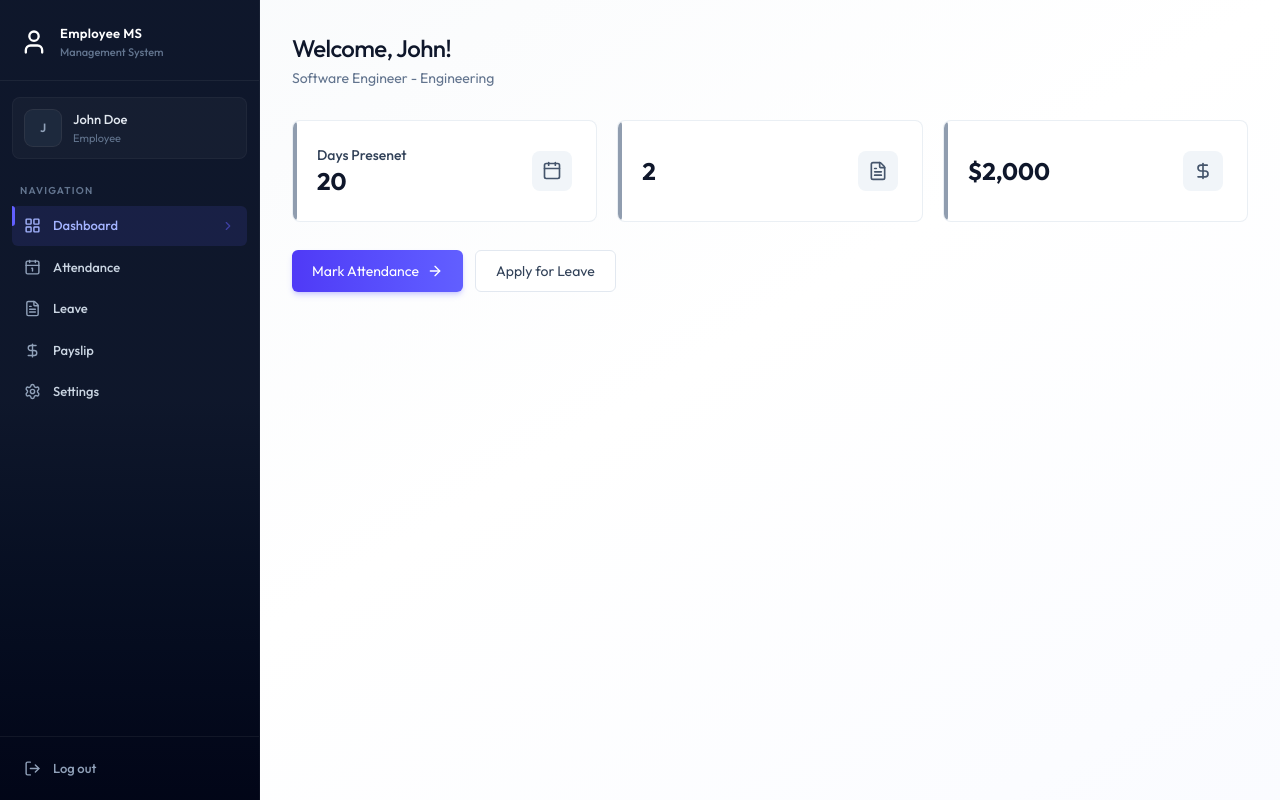
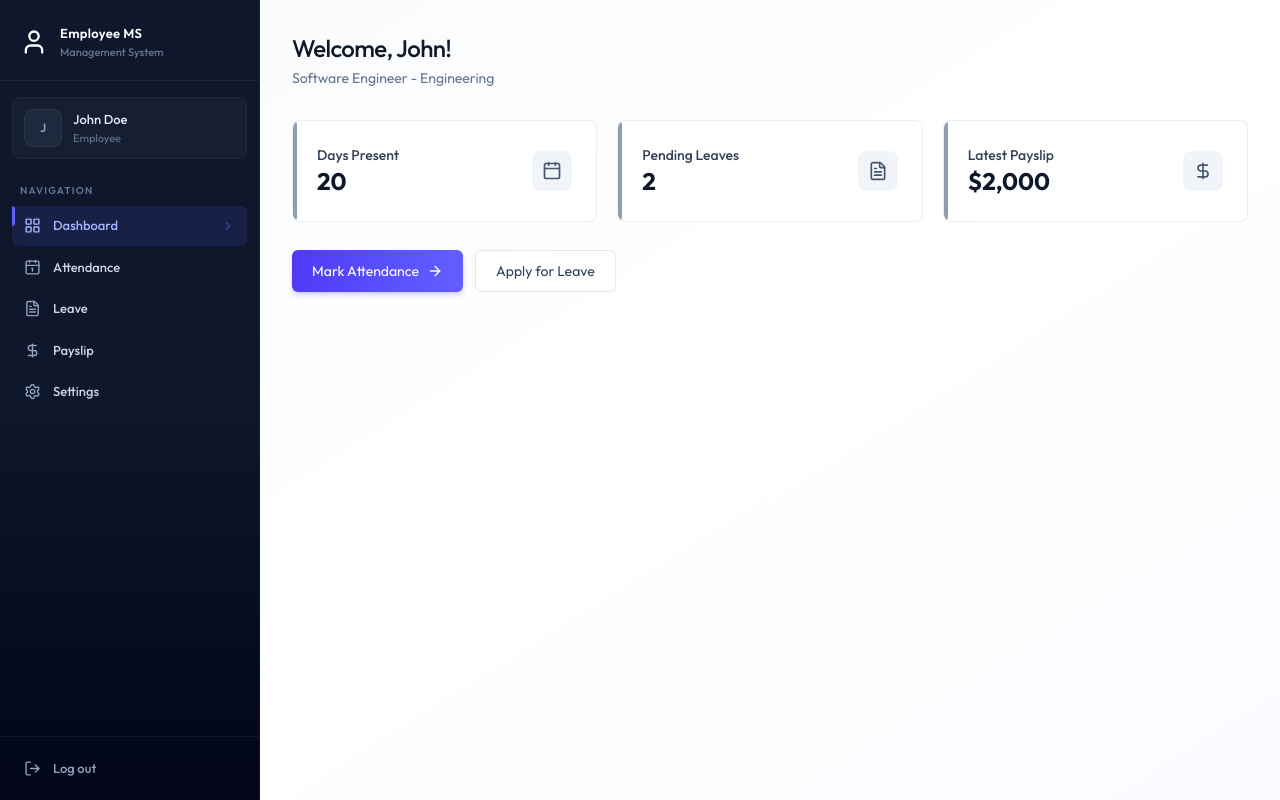
Before and after one commit to viraj992/Employee-Management-System, a React (Vite) app in the folder client/: page /dashboard in a window 1280 px wide. Built offline with nearby package versions, Linux system fonts and the light colour scheme.

Commit message:
Admin dashboard UI completed

```diff
--- /dev/null
+++ b/client/src/components/AdminDashboard.jsx
@@ -0,0 +1,63 @@
+import { Building2Icon, CalendarIcon, FileTextIcon, UsersIcon } from "lucide-react"
+
+const AdminDashboard = ({data}) => {
+    const stats = [
+        {
+            icon: UsersIcon,
+            value : data.totalEmployees,
+            label : "Total Employees",
+            description : "Active workforce",
+        },
+        {
+            icon: Building2Icon,
+            value : data.totalDepartments,
+            label : "Departments",
+            description : "Organization units",
+        },
+        {
+            icon: CalendarIcon,
+            value : data.todayAttendance,
+            label : "Today's Attendance",
+            description : "Checked in today",
+        },
+        {
+            icon: FileTextIcon,
+            value : data.pendingLeaves,
+            label : "Pending Leaves",
+            description : "Awaiting Approval",
+        },
+    ]
+
+
+  return (
+    <div className='animate-fade-in'>
+        <div className='page-header'>
+            <h1 className='page-title'>Dashboard</h1>
+            <p className='page-subtitle'>
+                Welcome back, Admin - here's your overview
+            </p>
+        </div>
+
+        {/* Cards part */}
+        <div className='grid grid-cols-1 sm:grid-cols-2 lg:grid-cols-4 gap-4 sm:gap-5'>
+            {stats.map((s)=>(
+                <div key={s.label} className='card card-hover p-5 sm:p-6 relative overflow-hidden group flex items-center justify-between'>
+                    {/* left - title + value (justify-between)*/}
+                    <div>  {/* Left Side Highlight Line */}
+                        <div className='absolute left-0 top-0 bottom-0 w-1 rounded-r-full bg-slate-500/70 group-hover:bg-indigo-500/70'/>
+                        <p className='text-sm font-medium text-slate-700 '>{s.label}</p>
+                        <p className='text-2xl font-bold text-slate-900'>{s.value}</p>
+                    </div>
+                    {/* right - icon */}
+                    <s.icon className="size-10 p-2.5 rounded-lg bg-slate-100 text-slate-600 group-hover:bg-indigo-50 group-hover:text-indigo-600 transition-colors duration-200"/>
+                </div>
+            ))}
+        </div>
+
+
+
+    </div>
+  )
+}
+
+export default AdminDashboard
--- a/client/src/components/EmployeeDashboard.jsx
+++ b/client/src/components/EmployeeDashboard.jsx
@@ -10,19 +10,19 @@
         {
             icon: CalendarIcon,
             value : data.currentMonthAttendance,
-            title : "Days Presenet",
+            title : "Days Present",
             subtitle : "This month",
         },
         {
             icon: FileTextIcon,
             value : data.pendingLeaves,
-            titlle : "Pending Leaves",
+            title : "Pending Leaves",
             subtitle : "Awaiting approval",
         },
         {
             icon: DollarSignIcon,
             value : data.latestPayslip ? `$${data.latestPayslip.netSalary?.toLocaleString()}` : "N/A",
-            titlle : "Latest Payslip",
+            title : "Latest Payslip",
             subtitle : "Most recent payout",
         },
     ]
@@ -37,14 +37,17 @@
             </p>
         </div>
 
+        {/* Cards part */}
         <div className='grid grid-cols-1 sm:grid-cols-3 gap-4 sm:gap-5'>
             {cards.map((card, index)=>(
                 <div key={index} className='card card-hover p-5 sm:p-6 relative overflow-hidden group flex items-center justify-between'>
-                    <div>
+                    {/* left - title + value (justify-between)*/}
+                    <div>  {/* Left Side Highlight Line */}
                         <div className='absolute left-0 top-0 bottom-0 w-1 rounded-r-full bg-slate-500/70 group-hover:bg-indigo-500/70'/>
                         <p className='text-sm font-medium text-slate-700 '>{card.title}</p>
                         <p className='text-2xl font-bold text-slate-900'>{card.value}</p>
                     </div>
+                    {/* right - icon */}
                     <card.icon className="size-10 p-2.5 rounded-lg bg-slate-100 text-slate-600 group-hover:bg-indigo-50 group-hover:text-indigo-600 transition-colors duration-200"/>
                 </div>
             ))}
--- a/client/src/pages/Dashboard.jsx
+++ b/client/src/pages/Dashboard.jsx
@@ -2,6 +2,7 @@
 import {dummyEmployeeDashboardData} from "../assets/assets"
 import Loading from "../components/Loading"
 import EmployeeDashboard from "../components/EmployeeDashboard"
+import AdminDashboard from "../components/AdminDashboard"
 
 export default function Dashboard() {
   const [data, setData] = useState(null)
@@ -18,7 +19,7 @@
   if (!data) return <p className="text-center text-slate-500 py-12">Failed to load dashboard</p>
 
   if(data.role === "ADMIN"){
-    return <div>admin dashboard</div>
+    return <AdminDashboard data={data}/>
   }else{
     return <EmployeeDashboard data={data}/> // data - propname , {data} - variable name
   }
```
